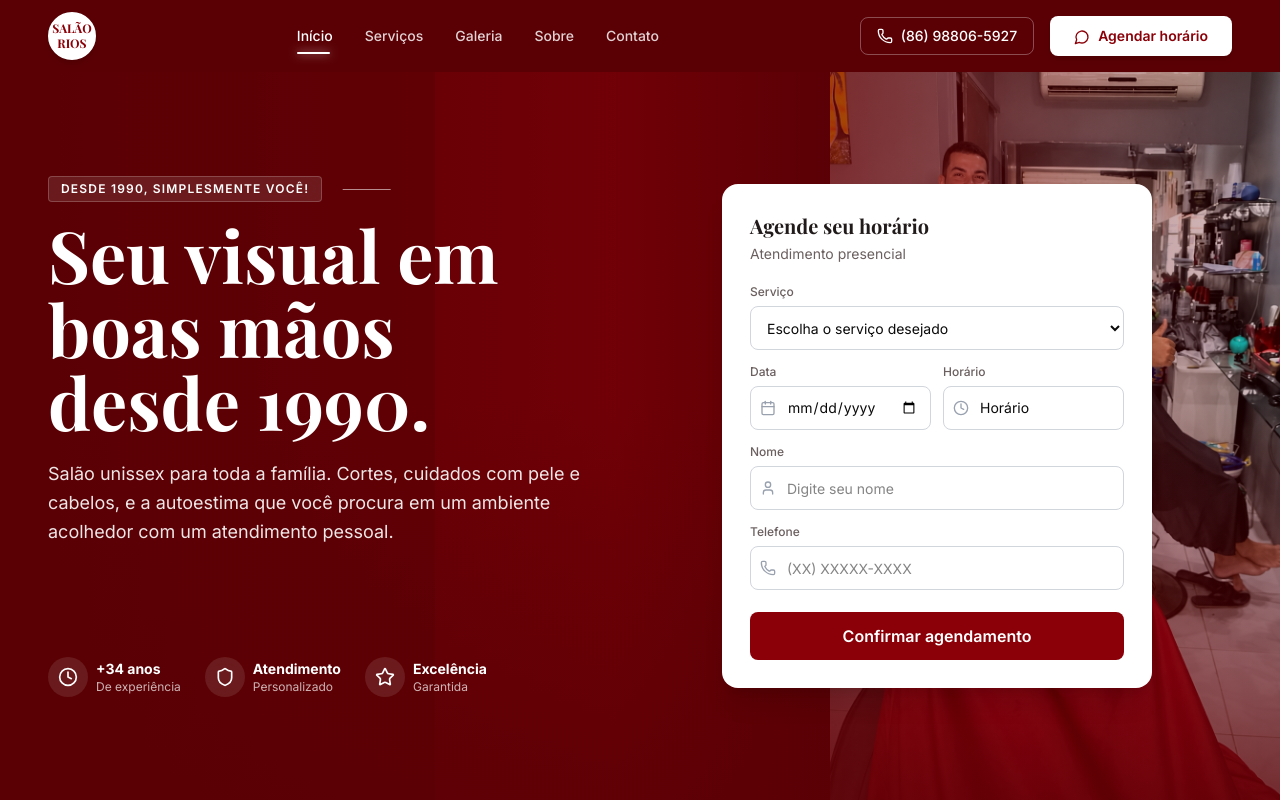
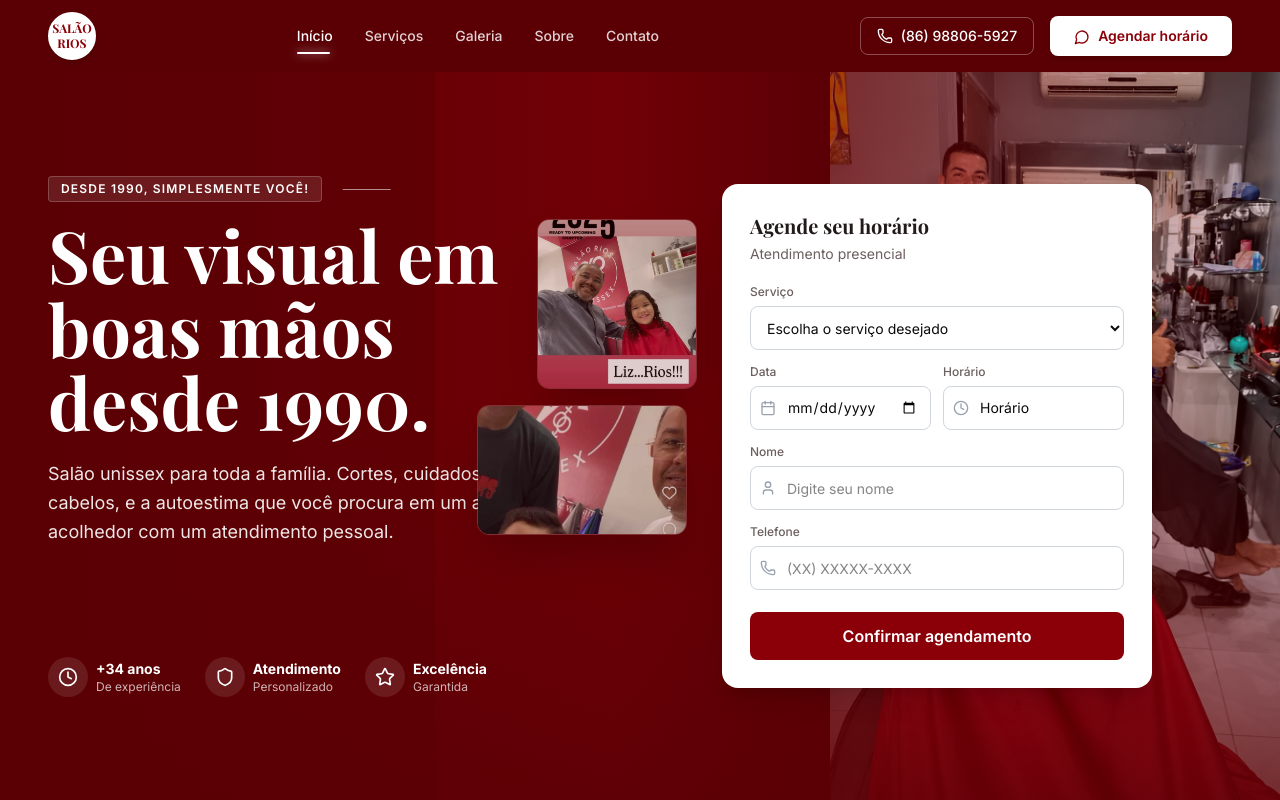
Before and after one commit to leal003/Salao_Rios, a React (Vite) app: page / in a window 1280 px wide. Shown: the top 800 px of the page. Built offline with nearby package versions, Linux system fonts and the light colour scheme.

Commit message:
Adiciona fotos ao destaque inicial

```diff
--- a/src/app/components/sections/Hero.tsx
+++ b/src/app/components/sections/Hero.tsx
@@ -5,6 +5,8 @@ import { Calendar, Clock, MessageCircle, Shield, Star } from 'lucide-react';
 import gsap from 'gsap';
 
 import heroImage from '../../../imports/image.png';
+import heroDetailOne from '../../../imports/image-2.png';
+import heroDetailTwo from '../../../imports/image-5.png';
 
 export const Hero: React.FC = () => {
   const heroRef = useRef<HTMLDivElement>(null);
@@ -15,6 +17,7 @@ export const Hero: React.FC = () => {
   const formRef = useRef<HTMLDivElement>(null);
   const imageRef = useRef<HTMLDivElement>(null);
   const accentRef = useRef<HTMLSpanElement>(null);
+  const collageRef = useRef<HTMLDivElement>(null);
 
   useEffect(() => {
     const ctx = gsap.context(() => {
@@ -47,6 +50,13 @@ export const Hero: React.FC = () => {
           x: 42,
           duration: 1,
         }, '-=1')
+        .from(collageRef.current?.children || [], {
+          opacity: 0,
+          y: 24,
+          rotate: -2,
+          stagger: 0.16,
+          duration: 0.9,
+        }, '-=0.8')
         .from(imageRef.current, {
           scale: 1.04,
           duration: 1.6,
@@ -155,8 +165,32 @@ export const Hero: React.FC = () => {
             </div>
           </div>
 
-          <div ref={formRef} className="w-full lg:flex lg:justify-start lg:-translate-x-10 xl:-translate-x-20">
-            <AppointmentForm id="appointment" />
+          <div ref={formRef} className="relative w-full lg:flex lg:justify-start lg:-translate-x-10 xl:-translate-x-20">
+            <div
+              ref={collageRef}
+              className="pointer-events-none absolute left-[-210px] top-[45px] z-0 hidden w-[190px] xl:left-[-245px] xl:top-[35px] xl:w-[220px] lg:block"
+            >
+              <div className="relative ml-auto h-[150px] w-[140px] overflow-hidden rounded-xl border border-white/18 shadow-2xl xl:h-[170px] xl:w-[160px]">
+                <ImageWithFallback
+                  src={heroDetailOne}
+                  alt="Cliente no Salão Rios"
+                  className="h-full w-full object-cover object-center"
+                />
+                <div className="absolute inset-0 bg-[#5A0005]/20" />
+              </div>
+              <div className="relative mt-4 h-[115px] w-[180px] overflow-hidden rounded-xl border border-white/18 shadow-2xl xl:h-[130px] xl:w-[210px]">
+                <ImageWithFallback
+                  src={heroDetailTwo}
+                  alt="Atendimento no Salão Rios"
+                  className="h-full w-full object-cover object-center"
+                />
+                <div className="absolute inset-0 bg-[#5A0005]/24" />
+              </div>
+            </div>
+
+            <div className="relative z-10 w-full">
+              <AppointmentForm id="appointment" />
+            </div>
           </div>
         </div>
       </div>
```
